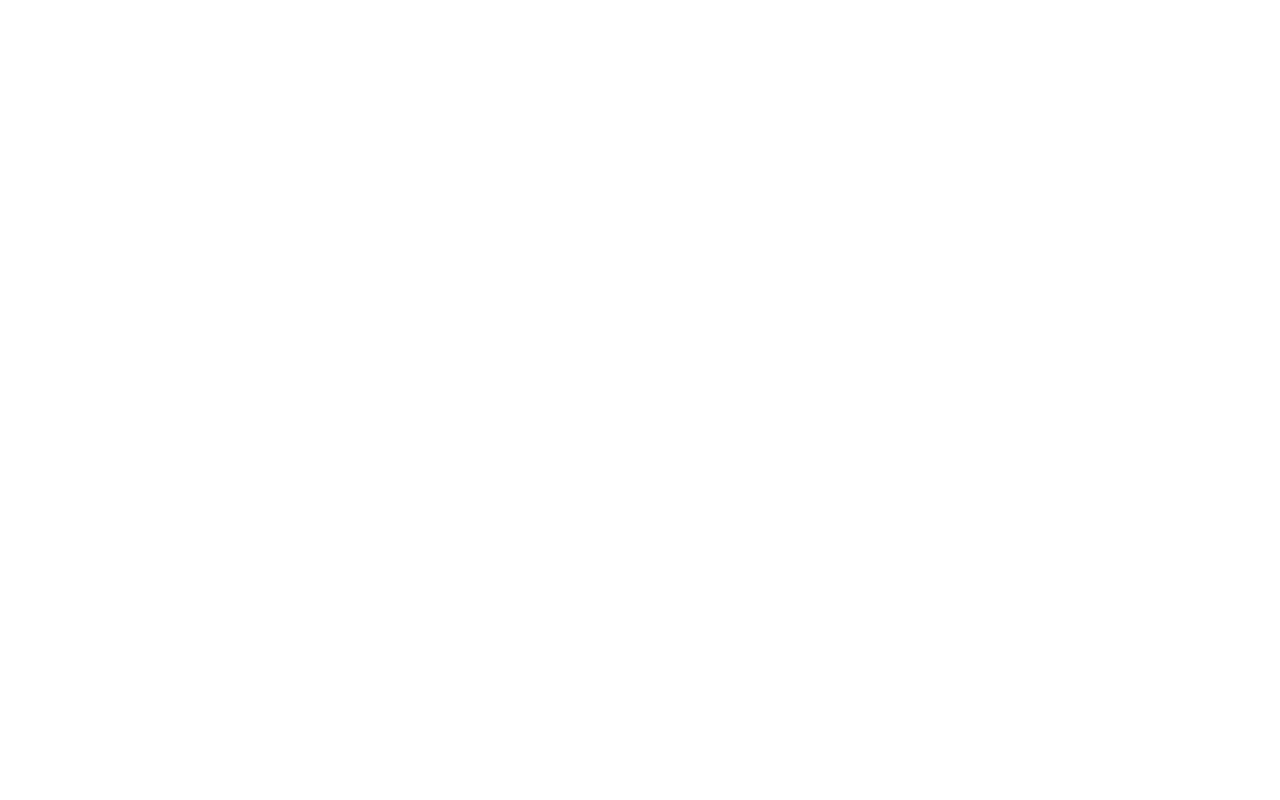
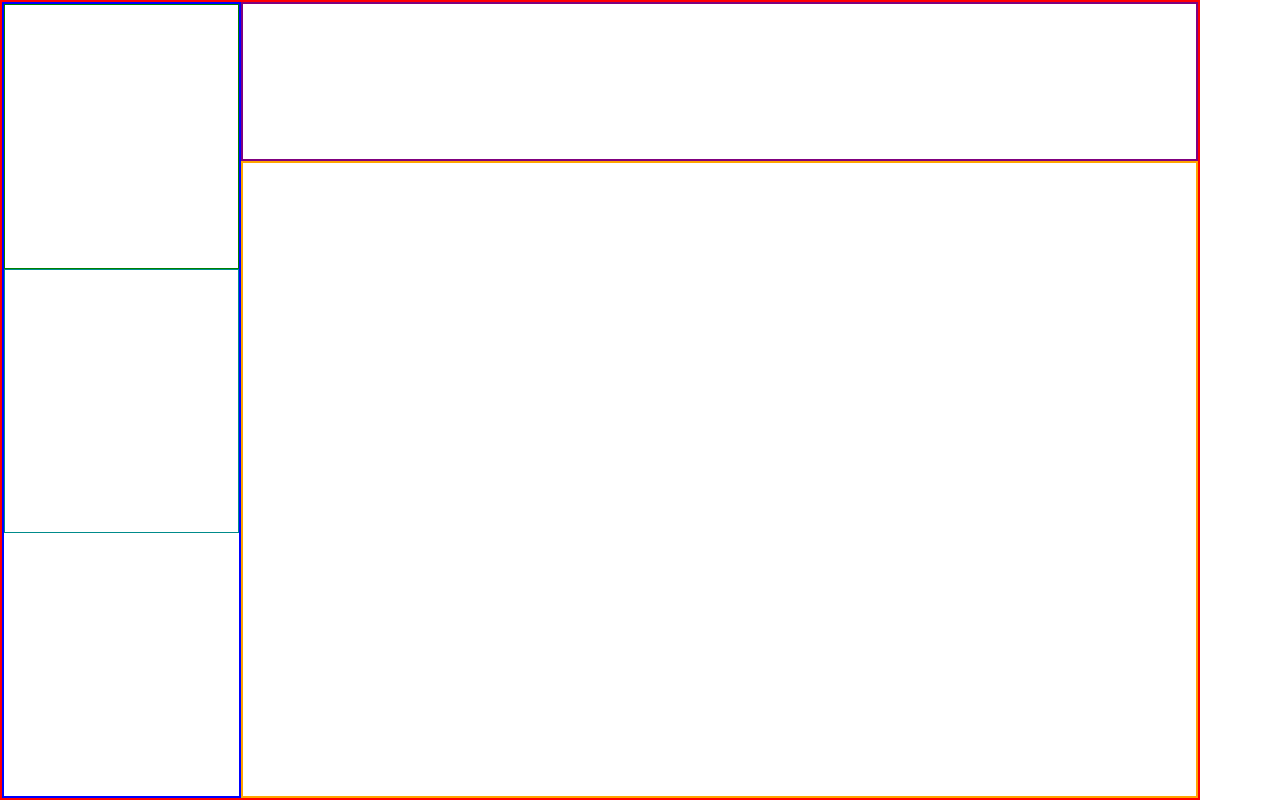
Before and after one commit to bdinsite/admin-dashboard, a plain HTML site: page index.html in a window 1280 px wide. Drawn offline with Linux system fonts and the light colour scheme.

Commit message:
Add CSS with main grid structure

```diff
--- a/index.html
+++ b/index.html
@@ -3,14 +3,18 @@
 <head>
     <meta charset="UTF-8">
     <meta name="viewport" content="width=device-width, initial-scale=1.0">
+    <link rel="stylesheet" href="./src/css/styles.css">
     <title>Dashboard</title>
 </head>
 <body>
+    <div class="container">
+
         <div class="sidebar">
             <div class="sideLogo"></div>
             <div class="sideUpper"></div>
             <div class="sideLower"></div>
         </div>
+
         <div class="topBar">
             <div class="topUpper">
                 <div class="topUpLeft"></div>
@@ -21,9 +25,12 @@
                 <div class="topLowRight"></div>
             </div>
         </div>
+
         <div class="mainContent">
             <div class="mainCards"></div>
             <div class="mainInfo"></div>
         </div>
+
+    </div>
 </body>
 </html>
--- a/src/css/styles.css
+++ b/src/css/styles.css
@@ -0,0 +1,60 @@
+* {
+    padding: 0;
+    margin: 0;
+    box-sizing: border-box;
+}
+
+.container {
+    max-width: 1200px;
+    height: 800px;
+    display: grid;
+    border: 2px solid red;
+    grid-template: 1fr 2fr 2fr/1fr 2fr 2fr;
+    grid-template-areas:
+        "sidebar topBar topBar"
+        "sidebar main   main"
+        "sidebar main   main"
+    ;
+}
+
+.sidebar {
+    display: grid;
+    grid-area: sidebar;
+    border: 2px solid blue;
+    grid-template-areas:
+        "sideLogo sideLogo"
+        "sideUpper sideUpper"
+        "sideLower sideLower"
+    ;
+}
+
+.topBar {
+    display: grid;
+    grid-area: topBar;
+    border: 2px solid purple;
+    grid-template-columns: repeat(12, min-max(100px, 1fr));
+    grid-template-rows: 50px 80px;
+}
+
+.mainContent {
+    display: grid;
+    grid-area: main;
+    border: 2px solid orange;
+    grid-template-columns: repeat(12, min-max(100px, 1fr));
+
+}
+
+.sideLogo {
+    border: 1px solid green;
+    grid-area: sideLogo;
+}
+
+.sideUpper {
+    border: 1px solid mediumspringgreen;
+    grid-area: sideUpper;
+}
+
+.sideLower {
+    border: 1px solid darkcyan;
+    grid-area: sideUpper;
+}
```
Lines whose indentation alone changed are shown as unchanged.
